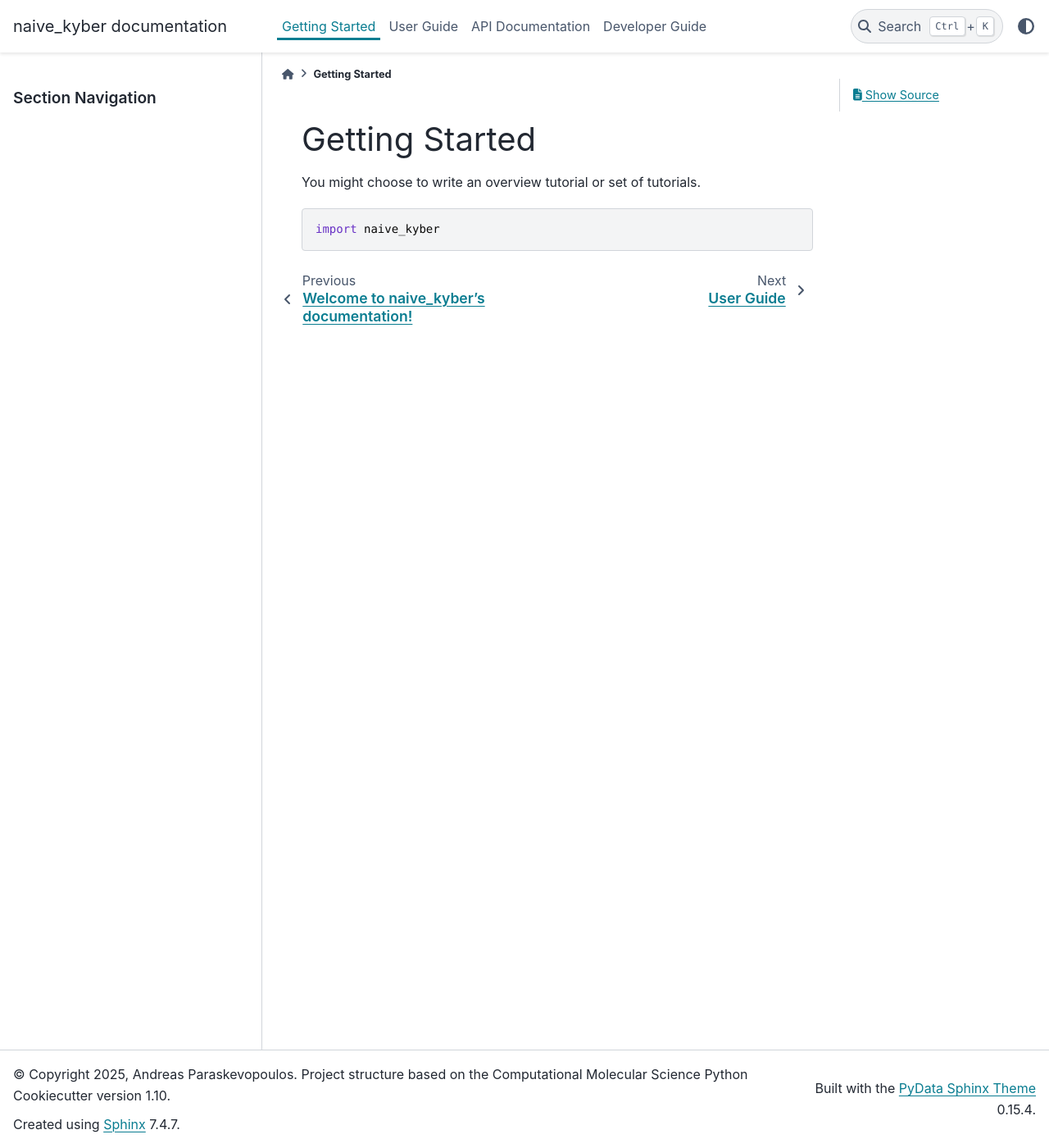
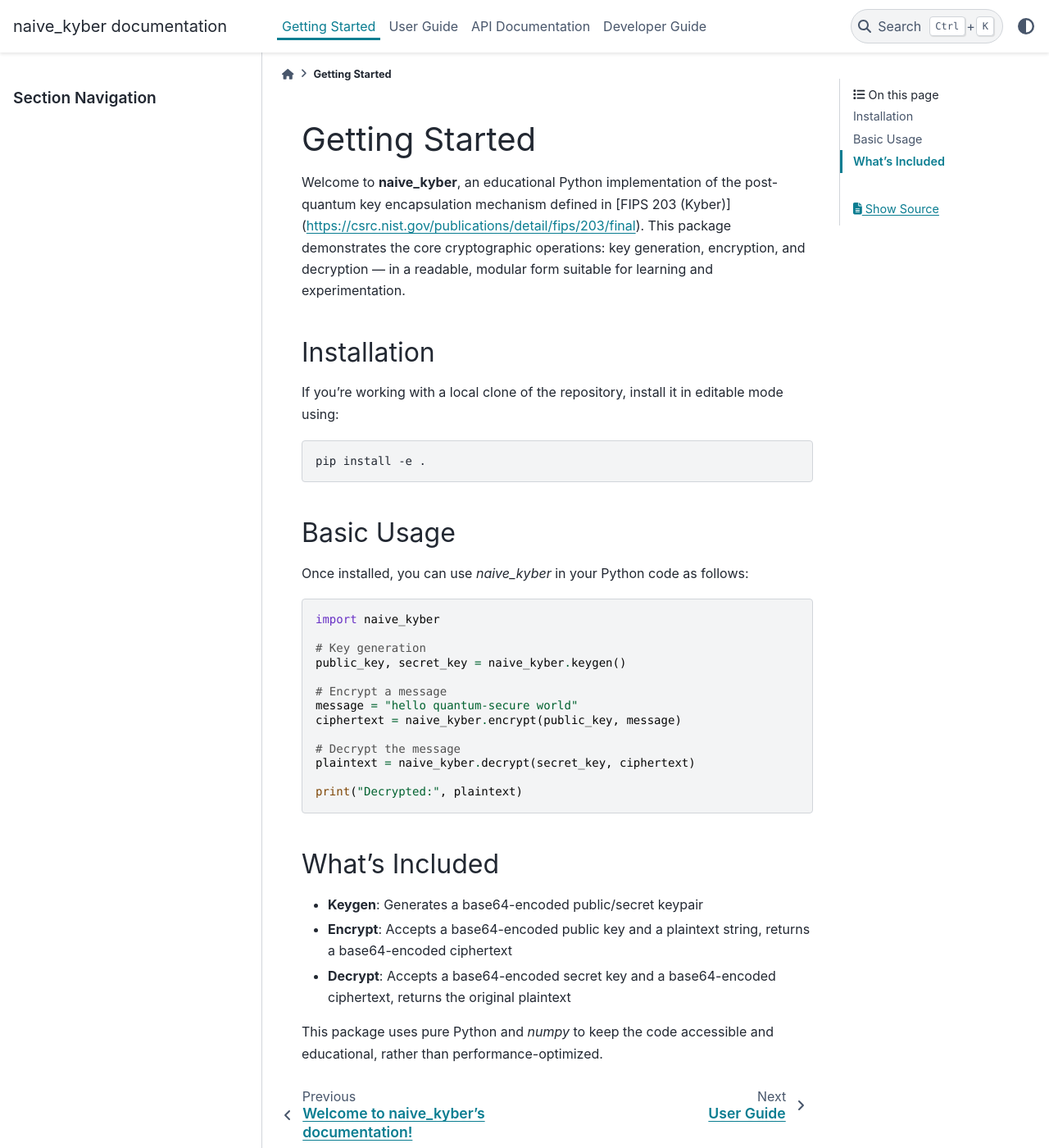
Before and after one commit to andreasparas1/naive_kyber, a Sphinx documentation site: the page built from docs/getting_started.rst, in a window 1280 px wide and 1400 px high. Shown: the whole window at 82% size. Built offline with Sphinx 7.4.7 and the PyData theme 0.15.4, drawn with Linux system fonts in a browser that asks for light colours; pages that are not in the unit, such as notebooks, are missing from menus; the version number could not be read and is left out.

```diff
--- a/docs/getting_started.rst
+++ b/docs/getting_started.rst
@@ -1,9 +1,46 @@
 Getting Started
 ===============
 
+Welcome to **naive_kyber**, an educational Python implementation of the post-quantum key encapsulation mechanism defined in [FIPS 203 (Kyber)](https://csrc.nist.gov/publications/detail/fips/203/final).
+This package demonstrates the core cryptographic operations: key generation, encryption, and decryption — in a readable, modular form suitable for learning and experimentation.
 
-You might choose to write an overview tutorial or set of tutorials.
+Installation
+------------
+
+If you're working with a local clone of the repository, install it in editable mode using:
+
+.. code-block:: bash
+
+    pip install -e .
+
+
+Basic Usage
+-----------
+
+Once installed, you can use `naive_kyber` in your Python code as follows:
 
 .. code-block:: python
 
     import naive_kyber
+
+    # Key generation
+    public_key, secret_key = naive_kyber.keygen()
+
+    # Encrypt a message
+    message = "hello quantum-secure world"
+    ciphertext = naive_kyber.encrypt(public_key, message)
+
+    # Decrypt the message
+    plaintext = naive_kyber.decrypt(secret_key, ciphertext)
+
+    print("Decrypted:", plaintext)
+
+
+What’s Included
+---------------
+
+- **Keygen**: Generates a base64-encoded public/secret keypair
+- **Encrypt**: Accepts a base64-encoded public key and a plaintext string, returns a base64-encoded ciphertext
+- **Decrypt**: Accepts a base64-encoded secret key and a base64-encoded ciphertext, returns the original plaintext
+
+This package uses pure Python and `numpy` to keep the code accessible and educational, rather than performance-optimized.
--- a/docs/requirements.yaml
+++ b/docs/requirements.yaml
@@ -12,6 +12,7 @@ dependencies:
   - pydata-sphinx-theme
   - sphinx-design
   - sphinx-copybutton
+  - numpy
 
 
 
```
Also changed, not shown: docs/api.rst (+40 -4 lines), .readthedocs.yaml.
